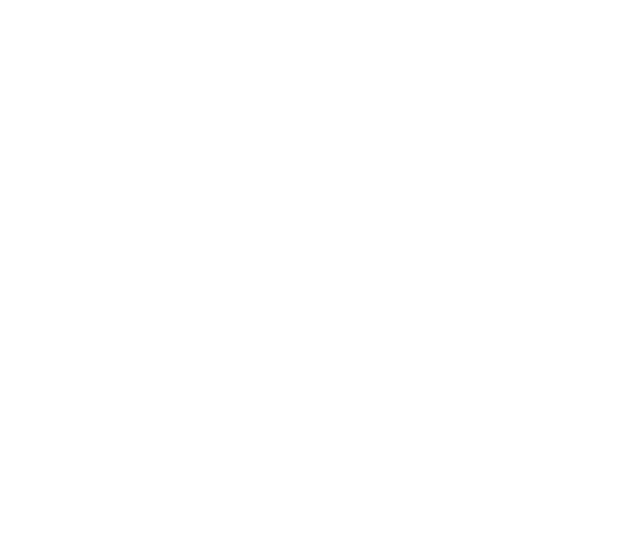
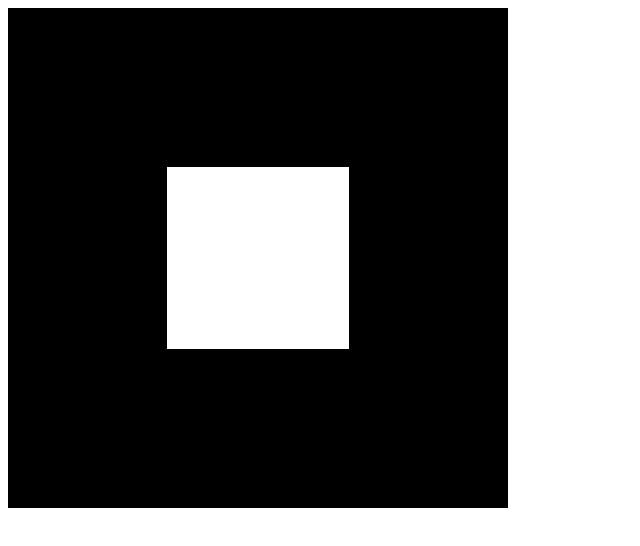
Before and after one commit to patriciafig/LearningWebGL, a plain HTML site: page index.html in a window 1280 px wide. Shown: the whole page, without its empty margins (0-640 px from the left). Drawn offline with nearby package versions, Linux system fonts and the light colour scheme.

Commit message:
getting stared

```diff
--- a/index.html
+++ b/index.html
@@ -5,12 +5,45 @@
     <script src="js/Three.js"></script>
     <script>
         function onLoad(){
+
             //grab container div
+            var container = document.getElementById("container");
 
-        }
-    </script>
+            //create the Three.js renderer, and add it to the div
+            var renderer = new THREE.WebGLRenderer();
+            renderer.setSize(container.offsetWidth, container.offsetHeight);
+            container.appendChild( renderer. domElement );
+
+            // create a scene
+            var scene = new THREE.Scene();
+
+            //create a camera and add it to the scene
+            //Three.PerspectiveCamera( fov, aspect, near, far )
+            var camera = new THREE.PerspectiveCamera (45, container.offsetWidth / container.offsetHeight, 1, 4000);
+            camera.position.set(0,0, 3.3333 );
+            scene.add( camera );
 
 
+
+            //create a rectangle and add it to the scene
+            var geometry = new THREE.PlaneGeometry( 1, 1);
+            var mesh = new THREE.Mesh( geometry, new THREE.MeshBasicMaterial( ) );
+            scene.add( mesh );
+
+
+            //render it
+            renderer.render( scene, camera );
+        }
+
+    </script>
+</head>
+
+<body onLoad="onLoad();">
+    <div id="container"
+     style="width: 500px; height: 500px; background-color:#000000">
+    </div>
+
+</body>
 
 
 
```
